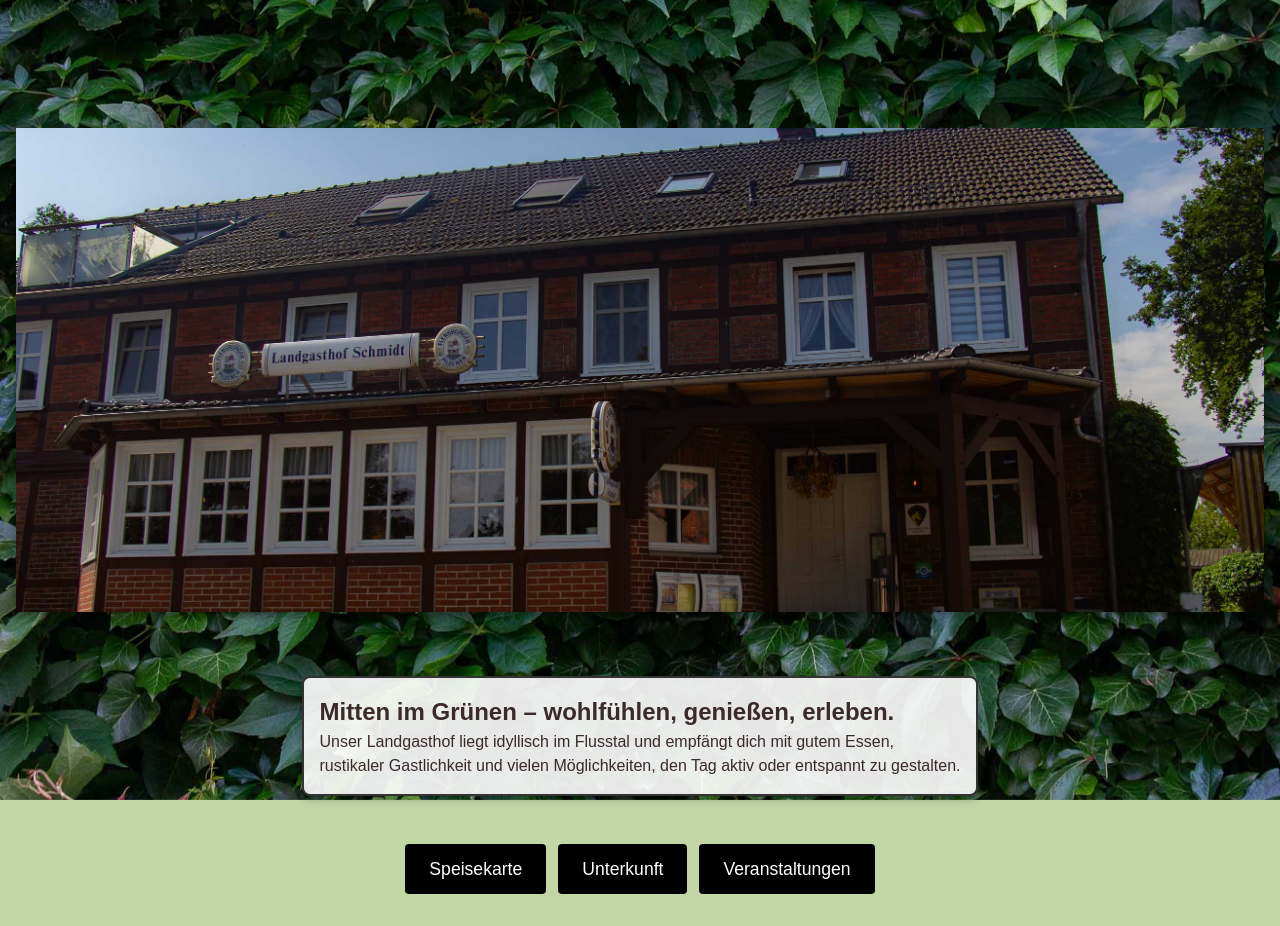
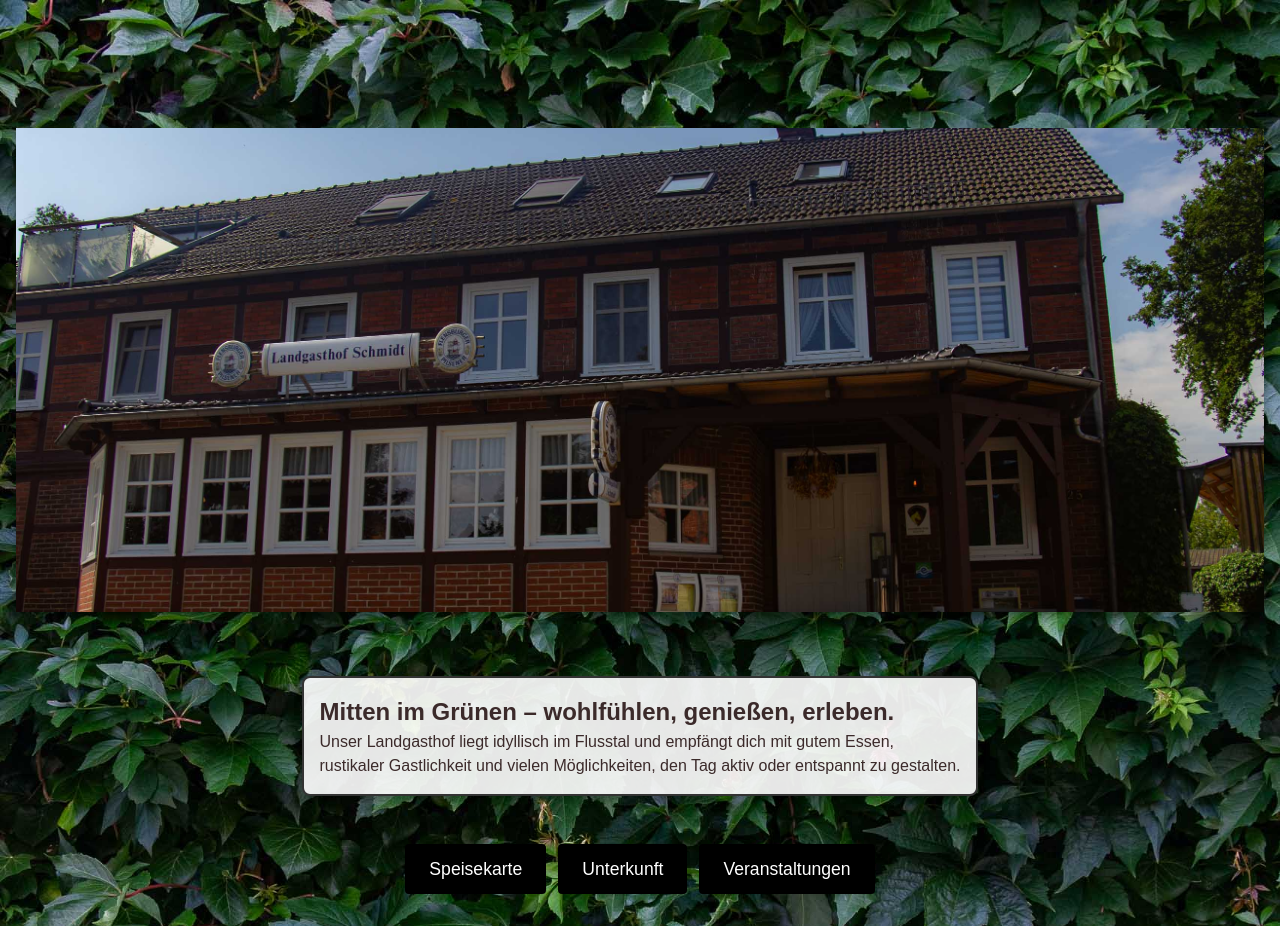
Before and after one commit to Horus113/handy, a plain HTML site: page index.html in a window 1280 px wide. Drawn offline with Linux system fonts and the light colour scheme.

Commit message:
Update styles.css

```diff
--- a/styles.css
+++ b/styles.css
@@ -11,24 +11,18 @@ html, body {
   padding: 0;
 }
 
-body {
+html, body {
+  height: 100%;
   margin: 0;
   padding: 0;
-}
-body::before {
-  content: "";
-  position: fixed;
-  top: 0; left: 0;
-  width: 100%; height: 100vh;
-  background: url('images/hintergrund.jpg') center center / cover no-repeat;
-  z-index: -1;
 }
 
 body {
   font-family: Arial, sans-serif;
   line-height: 1.5;
+  color: #3B2A2A;
+  background: url('images/hintergrund.jpg') center center / cover no-repeat fixed;
   background-color: #C2D6A6;
-  color: #3B2A2A;
 }
 
 .header {
```
